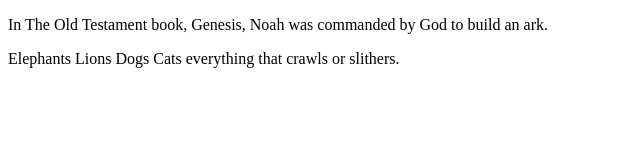
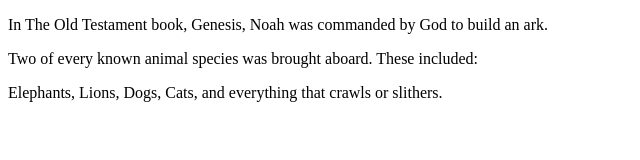
Before and after one commit to AdanRubio05/module5, a plain HTML site: page index.html in a window 1280 px wide. Shown: the whole page, without its empty margins (0-640 px from the left). Drawn offline with Linux system fonts and the light colour scheme.

```diff
--- a/apps.js
+++ b/apps.js
@@ -1,6 +1,8 @@
 document.getElementById("intro").innerHTML = "In The Old Testament book, Genesis, Noah was commanded by God to build an ark."
 
-const cargo = ["Elephants ", "Lions ", "Dogs ", "Cats ", "everything that crawls or slithers."] ;
+document.getElementById("originz").innerHTML = "Two of every known animal species was brought aboard. These included:"
+
+const cargo = ["Elephants, ", "Lions, ", "Dogs, ", "Cats, ", " and everything that crawls or slithers."] ;
 
 let text = "" ;
 for (let i = 0; i < cargo.length; i++) {
--- a/index.html
+++ b/index.html
@@ -7,6 +7,7 @@
 </head>
 <body>
     <p id="intro"></p>
+    <p id="originz"></p>
 
     <p id = "animals"></p>
     <script src="./apps.js"></script>
```
